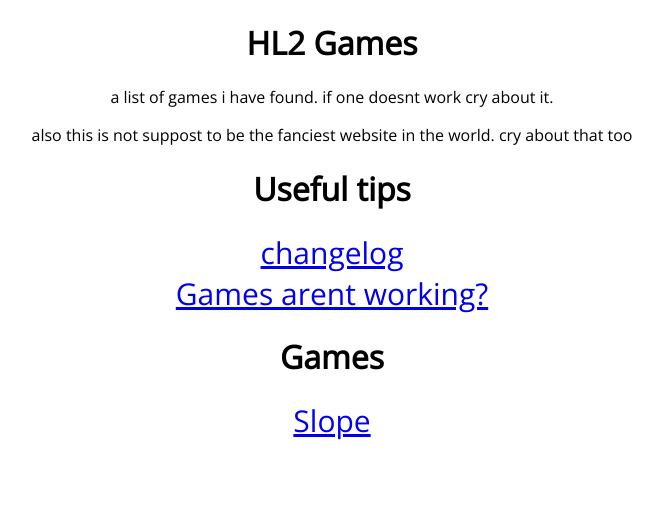
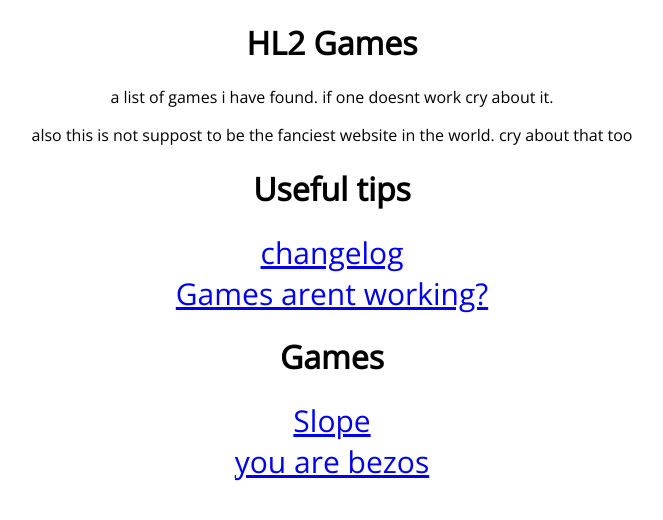
Before and after one commit to banana-man10/Hl2games, a website: page index.html in a window 1280 px wide. Shown: the whole page, without its empty margins (308-971 px from the left). Drawn offline with nearby package versions, Linux system fonts and the light colour scheme.

Commit message:
added you are bezos back!

```diff
--- a/index.html
+++ b/index.html
@@ -27,7 +27,7 @@
 
 <div class="gamelist">
 
-
     <a href="Games/Slope2/index.html" class="gamelist"> Slope </a>
-
+    <br>
+    <a href="you-are-bezos/index.html" class="gamelist"> you are bezos </a>
 </div>
```
